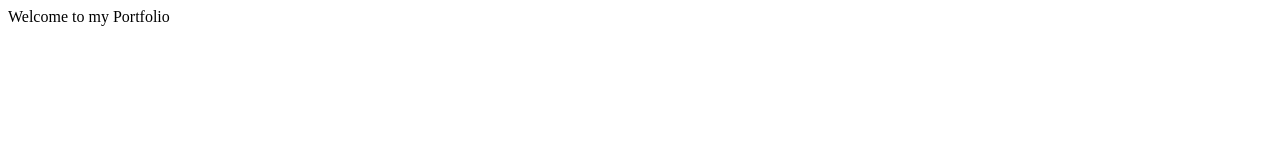
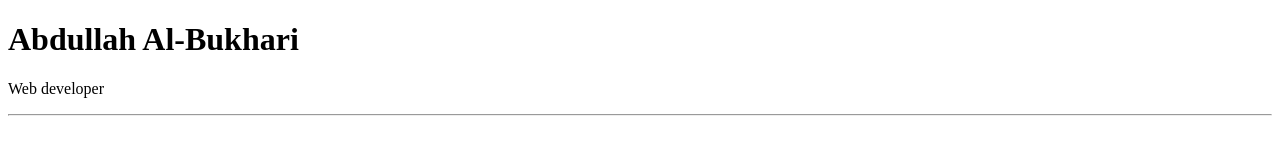
Before and after one commit to bukharibd/portfolio-html, a plain HTML site: page index.html in a window 1280 px wide. Drawn offline with Linux system fonts and the light colour scheme.

Commit message:
Intro is added

```diff
--- a/index.html
+++ b/index.html
@@ -6,6 +6,14 @@
     <title>My Portfolio</title>
   </head>
   <body>
-    Welcome to my Portfolio
+    <!-- Section: intro -->
+    <header>
+      <h1>Abdullah Al-Bukhari</h1>
+      <p>Web developer</p>
+      <hr />
+    </header>
+    <!-- Section: About me -->
+    <!-- Section: Skills -->
+    <!-- Section: Contacts -->
   </body>
 </html>
```
Also changed, not shown: 1 other file.
